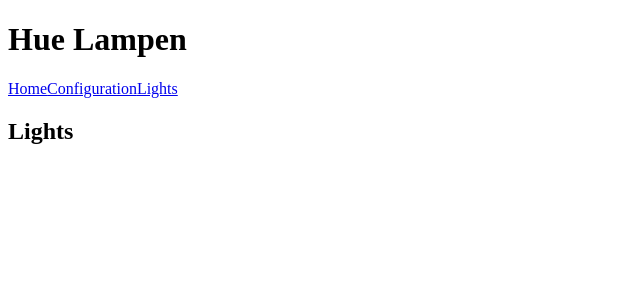
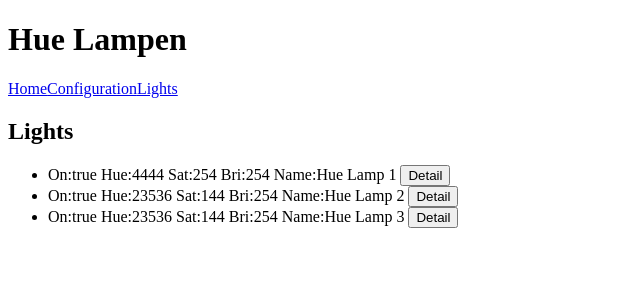
Before and after one commit to RVorthoren/hueLampAppAngular2, an Angular app: page /lights in a window 1280 px wide. Shown: the top 300 px of the page, without its empty margins (0-640 px from the left). Built offline with nearby package versions, Linux system fonts and the light colour scheme.

Commit message:
show list of lights

```diff
--- a/src/app/lights/lights.component.html
+++ b/src/app/lights/lights.component.html
@@ -3,5 +3,14 @@
 </h2>
 
 <ul>
-
+  <li *ngFor="let light of lights">
+    <span>
+      On:{{light.on}}
+      Hue:{{light.hue}}
+      Sat:{{light.saturation}}
+      Bri:{{light.brightness}}
+      Name:{{light.name}}
+    </span>
+    <input type="button" value="Detail" (click)="goToDetail(light)"/>
+  </li>
 </ul>
--- a/src/app/lights/lights.component.ts
+++ b/src/app/lights/lights.component.ts
@@ -1,6 +1,7 @@
 import { Component, OnInit } from '@angular/core';
 import { Router } from '@angular/router';
 
+import { Light } from '../light';
 import { LightsService } from './lights.service';
 
 @Component({
@@ -10,7 +11,7 @@
 })
 export class LightsComponent implements OnInit {
 
-  private lights: Object;
+  lights: Light[];
 
   constructor(
     private lightsService: LightsService,
@@ -23,7 +24,13 @@
 
   private getLights(): void {
     this.lightsService.getLights().then(lights => {
-      this.lights = lights;
+      const lightsArray = [];
+
+      Object.keys(lights).forEach(key => {
+        lightsArray.push(lights[key]);
+      });
+
+      this.lights = lightsArray;
     });
   }
 
```
